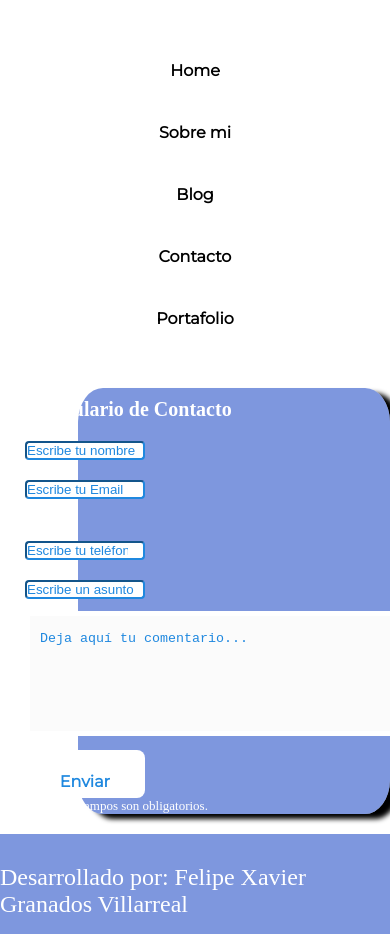
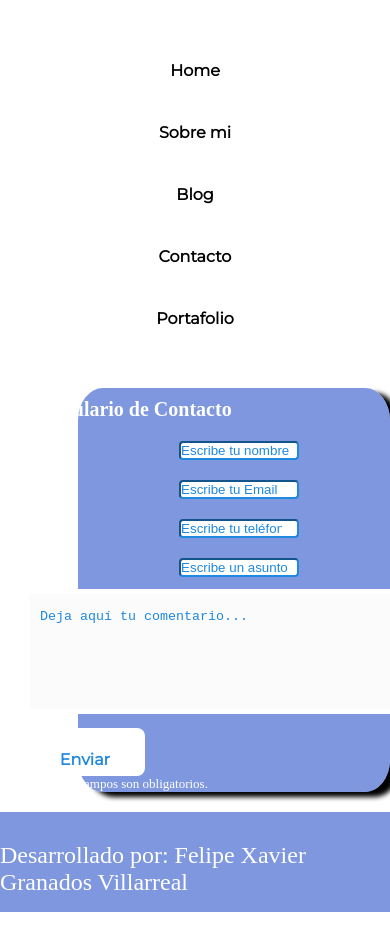
Before and after one commit to felipexg/portafolio, a plain HTML site: page contacto.html in a window 390 px wide. Shown: the top 934 px of the page. After the commit the page ends 912 px from the top, so only its background shows below. Drawn offline with Linux system fonts and the light colour scheme.

Commit message:
correccion de mediaquery

```diff
--- a/style/style_contac.css
+++ b/style/style_contac.css
@@ -238,10 +238,14 @@ span {
         margin-top: 0px;
         padding-right: 0px;
         margin-right: 0px;
+        display: flex;
+        align-items: center;
     }
 
     .container {
         flex-direction: column;
+        align-items: center;
+        gap: 8px;
 
     }
 
@@ -257,7 +261,7 @@ span {
     }
 
     .textarea {
-        width: 28%;
+        width: 20%;
     }
 
     .button {
```
